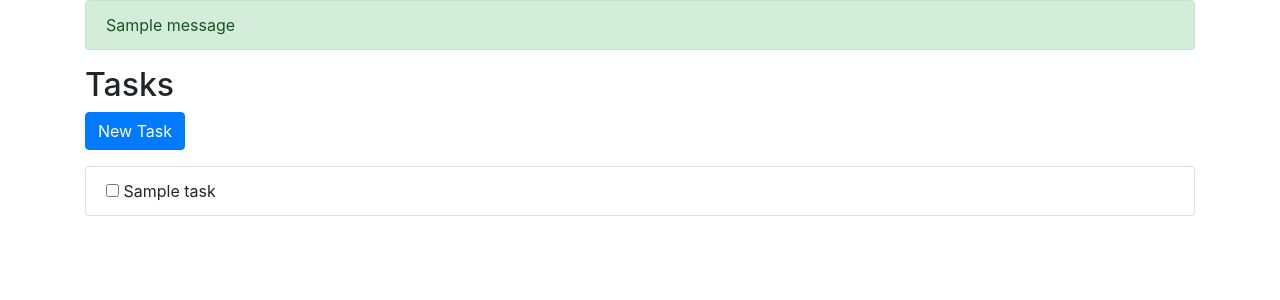
After one commit to kunxin-chor/tgc6-todo-list, a Flask app: template templates/home.template.html in a window 1280 px wide. The commit adds this page. Shown: the top 300 px of the page. Run offline with Flask 2, Linux system fonts and the light colour scheme; the template is opened without the code that fills it: most values are stand-ins (such as "Sample title", 1, 10 or a date in 2020); one stand-in notice (Sample message) is shown; some libraries are stand-ins or nearby versions.

Commit message:
Added many routes

```diff
--- a/app.py
+++ b/app.py
@@ -1,6 +1,7 @@
-from flask import Flask, render_template, request, redirect, url_for
+from flask import Flask, render_template, request, redirect, url_for, flash
 import pymongo
 from dotenv import load_dotenv
+from bson import ObjectId
 import os
 import datetime
 
@@ -16,10 +17,19 @@ client = pymongo.MongoClient(MONGO_URI)
 # define my db_name
 DB_NAME = "todolist"
 
+# read in the SESSION_KEY variable from the operating system environment
+SESSION_KEY = os.environ.get('SESSION_KEY')
 
+# set the session key
+app.secret_key = SESSION_KEY
+
+
+# The Home Route
+# Display all the tasks
 @app.route('/')
 def home():
-    return "Welcome home"
+    tasks = client[DB_NAME].todos.find()
+    return render_template('home.template.html', tasks=tasks)
 
 
 # For the "C" part of the CRUD
@@ -45,10 +55,47 @@ def create_task():
     client[DB_NAME].todos.insert_one({
         'task_name': task_name,
         'due_date': datetime.datetime.strptime(due_date, "%Y-%m-%d"),
-        'comments': comments
+        'comments': comments,
+        'done': False
+    })
+    flash(f"New task '{task_name}' has been created")
+    return redirect(url_for('home'))
+
+# RESTFUL API Review
+# POST - create new data
+# PUT - modify existing data by replacing the old entirely with the new
+# PATCH - modify existing data by changing one aspect of the old data
+# DELETE - delete existing date
+# GET - fetch data
+
+
+@app.route('/tasks/check', methods=['PATCH'])
+def check_task():
+
+    task_id = request.json.get('task_id')
+
+    task = client[DB_NAME].todos.find_one({
+        "_id": ObjectId(task_id)
+    })
+    print(task)
+
+    # there is a chance task has no "done"
+    # so if there is no key named "done", we just set "done" to False
+    if task.get('done') is None:
+        task['done'] = False
+
+    client[DB_NAME].todos.update({
+        "_id": ObjectId(task_id)
+    }, {
+        '$set': {
+            'done': not task['done']
+        }
     })
 
-    return "Task created successfully!"
+    # if we return a dictionary in Flask, Flask will auto-convert to JSON
+    return {
+        "status": "OK"
+    }
 
 
 # "magic code" -- boilerplate
--- /dev/null
+++ b/templates/home.template.html
@@ -0,0 +1,40 @@
+{%extends 'layout.template.html' %}
+
+{%block title%}Todo List{%endblock%}
+
+{%block content%}
+<h2>Tasks</h2>
+
+<a href="{{url_for('create_task')}}" class="btn btn-primary">New Task</a>
+
+<ul class="list-group mt-3">
+{%for t in tasks %}
+    <li class="list-group-item">
+        <input type="checkbox" class="task-checkbox" data-task-id="{{t._id}}"/>
+        {{t.task_name}}
+    </li>
+{%endfor%}
+
+</ul>
+{%endblock%}
+
+{%block js%}
+<script>
+$(function(){
+    $(".task-checkbox").change(function(){
+        let task_id = $(this).data('task-id');
+        $.ajax({
+            'url': "{{url_for('check_task')}}",
+            'dataType': 'json',
+            'contentType':'application/json',
+            'data': JSON.stringify({
+                'task_id': task_id
+            }),
+            'type':'PATCH'
+        })
+
+    })
+})
+
+</script>
+{%endblock%}
--- a/templates/layout.template.html
+++ b/templates/layout.template.html
@@ -12,13 +12,27 @@
   </head>
   <body>
     <div class="container">
-    {%block content%}{%endblock%}
+        {% with messages = get_flashed_messages() %}
+        {% if messages %}
+            {% for m in messages %}
+            <div class="alert alert-success">
+                {{m}}
+            </div>
+            {% endfor %}
+        {%endif%}
+        {%endwith%}
+        {%block content%}{%endblock%}
     </div>
 
     <!-- Optional JavaScript -->
     <!-- jQuery first, then Popper.js, then Bootstrap JS -->
-    <script src="https://code.jquery.com/jquery-3.2.1.slim.min.js" integrity="sha384-KJ3o2DKtIkvYIK3UENzmM7KCkRr/rE9/Qpg6aAZGJwFDMVNA/GpGFF93hXpG5KkN" crossorigin="anonymous"></script>
+    <script
+  src="https://code.jquery.com/jquery-3.5.1.min.js"
+  integrity="sha256-9/aliU8dGd2tb6OSsuzixeV4y/faTqgFtohetphbbj0="
+  crossorigin="anonymous"></script>
     <script src="https://cdnjs.cloudflare.com/ajax/libs/popper.js/1.12.9/umd/popper.min.js" integrity="sha384-ApNbgh9B+Y1QKtv3Rn7W3mgPxhU9K/ScQsAP7hUibX39j7fakFPskvXusvfa0b4Q" crossorigin="anonymous"></script>
     <script src="https://maxcdn.bootstrapcdn.com/bootstrap/4.0.0/js/bootstrap.min.js" integrity="sha384-JZR6Spejh4U02d8jOt6vLEHfe/JQGiRRSQQxSfFWpi1MquVdAyjUar5+76PVCmYl" crossorigin="anonymous"></script>
+    {%block js%}
+    {%endblock%}
   </body>
 </html>
```
Also changed, not shown: README.md.
